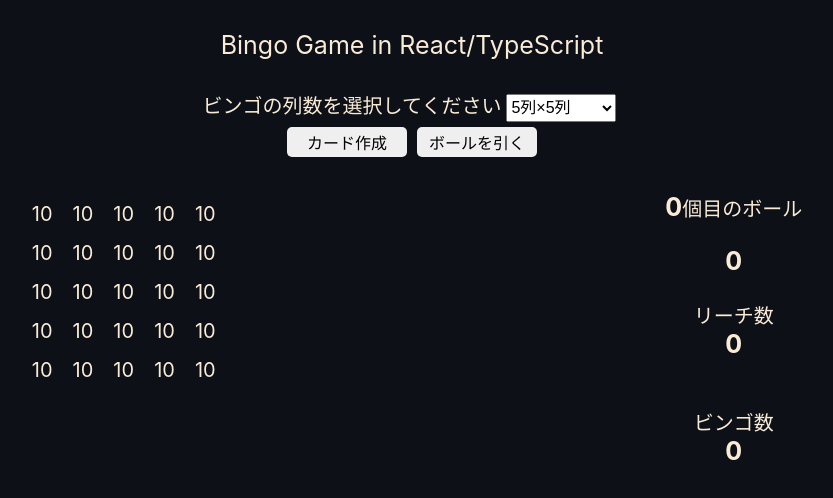
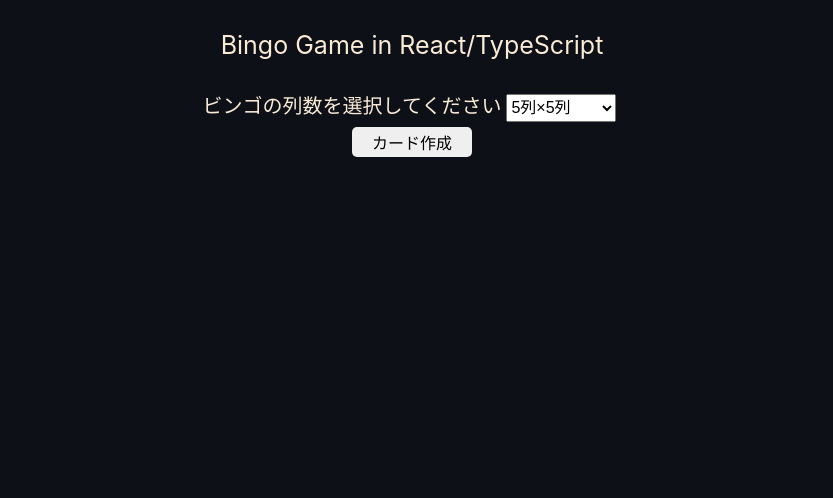
Before and after one commit to KazuhiroTakahashi96/BingoGame2-React-TypeScript, a React (Create React App) app: page / in a window 1280 px wide. Shown: the top 498 px of the page, without its empty margins (228-1061 px from the left). Built offline with nearby package versions, Linux system fonts and the light colour scheme.

Commit message:
ボタン押すと、要素やコンポーネントの表示非表示の処理

```diff
--- a/src/App.tsx
+++ b/src/App.tsx
@@ -39,10 +39,13 @@ function App() {
   // 何列のビンゴか、その値の更新state
   const [option, setOption] = useState<number>(5);
   const [ballCount, setBallCount] = useState<number>(0);
+  const [showHideBtn, setShowHideBtn] = useState<boolean>(true);
 
   const handleSubmit = (e: { preventDefault: () => void }) => {
     e.preventDefault();
-    console.log(option);
+    // ボタンの表示非表示
+    setShowHideBtn(!showHideBtn);
+
     // 空の二次元配列の作成処理
     for (let i = 0; i < option; i++) {
       col_row_Array[i] = [];
@@ -57,7 +60,8 @@ function App() {
         Bingo Game in React/TypeScript
       </header>
 
-      <form action="" onSubmit={handleSubmit}>
+      {showHideBtn && (
+        <form onSubmit={handleSubmit}>
           <label htmlFor="bingo_option">ビンゴの列数を選択してください</label>
           <select
             style={{
@@ -77,12 +81,17 @@ function App() {
             <option value="13">13列×13列</option>
           </select>
         </form>
-      <Button text={"カード作成"} onClick={handleSubmit} />
+      )}
+
+      {showHideBtn && <Button text={"カード作成"} onClick={handleSubmit} />}
+      {showHideBtn || (
         <Button
           text={"ボールを引く"}
           onClick={() => setBallCount(ballCount + 1)}
         />
+      )}
 
+      {showHideBtn || (
         <div
           style={{
             display: "flex",
@@ -97,6 +106,7 @@ function App() {
             <ReachBingoNum />
           </div>
         </div>
+      )}
     </div>
   );
 }
--- a/src/component/button/Button.tsx
+++ b/src/component/button/Button.tsx
@@ -5,7 +5,7 @@ type Props = {
   onClick: any;
 };
 
-const style = {
+const btnStyle = {
   width: "120px",
   height: "30px",
   fontSize: "16px",
@@ -16,7 +16,7 @@ const style = {
 
 const Button = (props: Props) => {
   return (
-    <button style={style} onClick={props.onClick}>
+    <button style={btnStyle} onClick={props.onClick}>
       {props.text}
     </button>
   );
```
Lines whose indentation alone changed are shown as unchanged.
